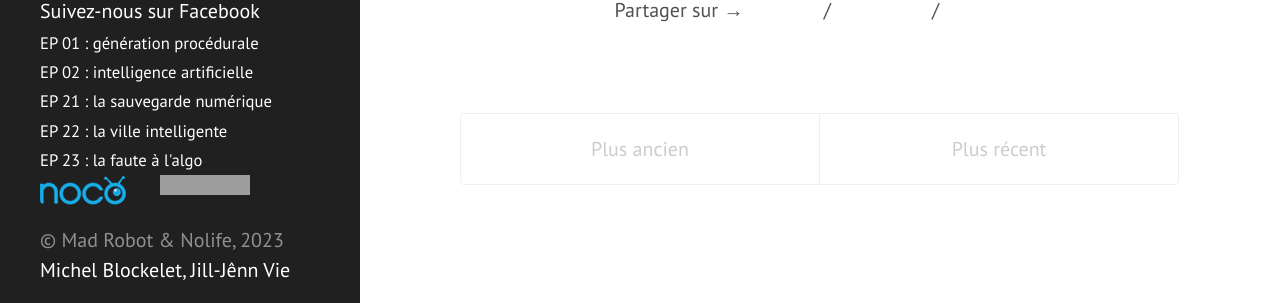
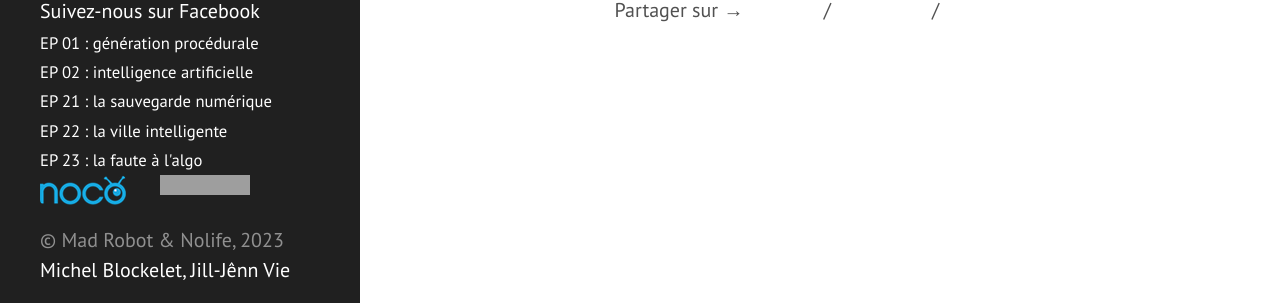
Before and after one commit to jilljenn/fautealgo, a Jekyll site: the page built from revue-de-presse/index.html, in a window 1280 px wide and 900 px high, scrolled down 4246 px. Shown: the part 575-878 px from the top of the window. Built offline with Jekyll 4.4.1, drawn with Linux system fonts in a browser that asks for light colours; the list of posts is cut into pages by our own code; grey boxes are pictures that could not be loaded.

```diff
--- a/revue-de-presse/index.html
+++ b/revue-de-presse/index.html
@@ -4,7 +4,7 @@
 ---
 
 <div class="posts">
-  {% for post in paginator.posts %}
+  {% for post in site.posts %}
   <div class="post">
     <h1 class="post-title">
       <a href="{{ post.url }}">
@@ -27,20 +27,3 @@
   </div>
   {% endfor %}
 </div>
-
-<div class="pagination">
-  {% if paginator.next_page %}
-    <a class="pagination-item older" href="{{ site.baseurl }}posts/page{{paginator.next_page}}">Plus ancien</a>
-  {% else %}
-    <span class="pagination-item older">Plus ancien</span>
-  {% endif %}
-  {% if paginator.previous_page %}
-    {% if paginator.page == 2 %}
-      <a class="pagination-item newer" href="{{ site.baseurl }}posts/">Plus récent</a>
-    {% else %}
-      <a class="pagination-item newer" href="{{ site.baseurl }}posts/page{{paginator.previous_page}}">Plus récent</a>
-    {% endif %}
-  {% else %}
-    <span class="pagination-item newer">Plus récent</span>
-  {% endif %}
-</div>
```
Also changed, not shown: ep2/index.md (+1 -0 lines), ep3/index.md (+1 -0 lines), ep4/index.md (+1 -0 lines), ep5/index.md (+1 -0 lines), index.md (line endings or trailing spaces).
